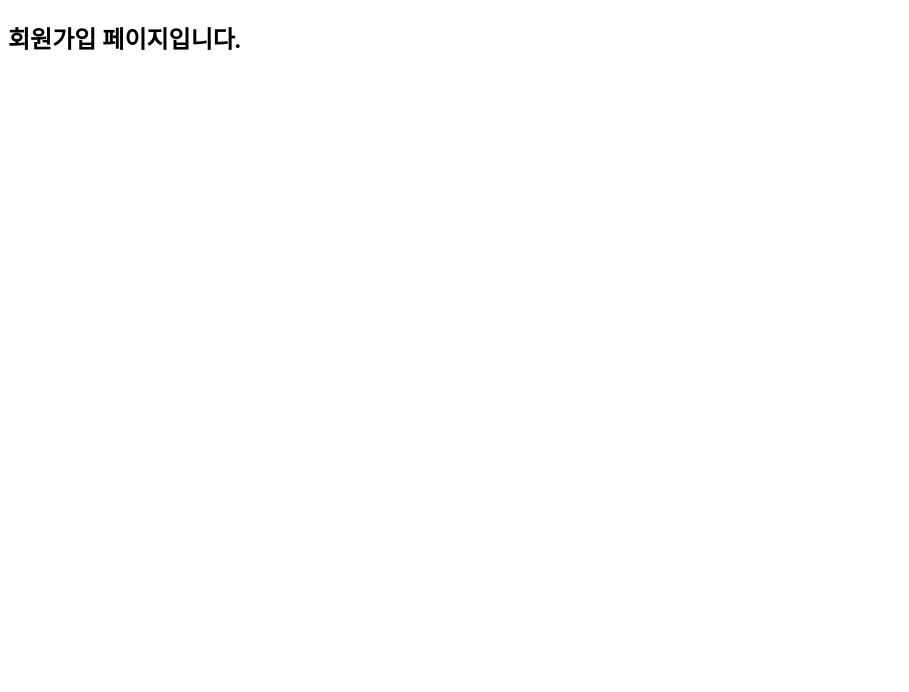
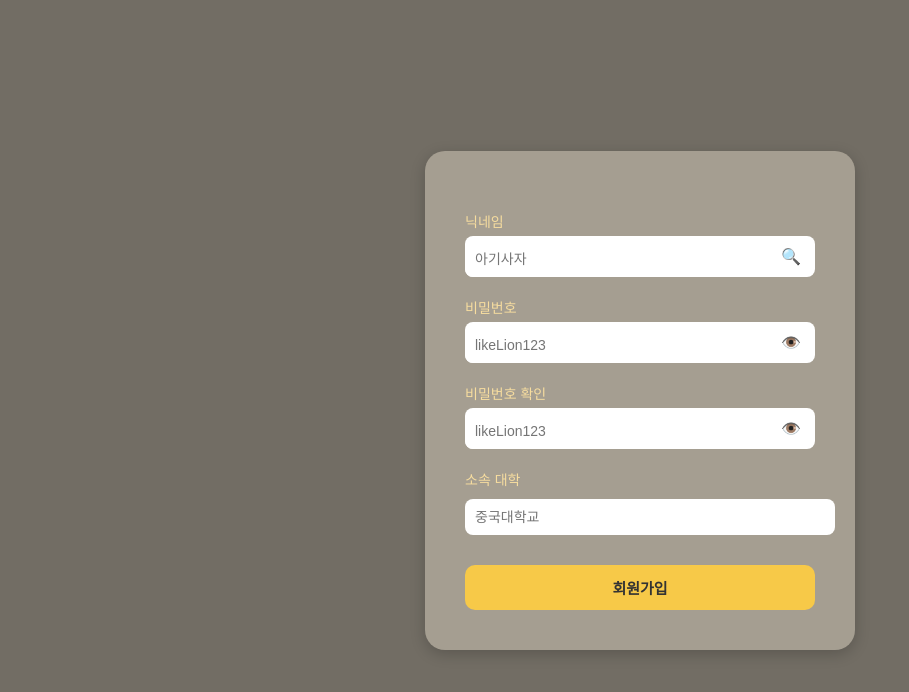
Before and after one commit to LikeLion-at-DGU/2025-simba-6-BeBee, a Django app: page /accounts/signup/ in a window 1280 px wide. Shown: the top 692 px of the page, without its empty margins (0-909 px from the left). Run offline with Django 5.2, Linux system fonts and the light colour scheme.

Commit message:
Feature/#12 signup (#15)
* WIP: accounts 앱 초기 구조 및 로그인 페이지 구현(#2)

* feat: 회원가입 페이지 UI 작업중

* WIP: 회원가입 페이지 UI 기초 완료

```diff
--- a/accounts/templates/accounts/signup.html
+++ b/accounts/templates/accounts/signup.html
@@ -1,10 +1,40 @@
+{% load static %}
 <!DOCTYPE html>
 <html lang="ko">
 <head>
     <meta charset="UTF-8">
     <title>회원가입</title>
+    <link rel="stylesheet" href="{% static 'css/accounts/signup.css' %}" />
+
 </head>
 <body>
-    <h2>회원가입 페이지입니다.</h2>
+    <div class="container">
+        <div class="signup-box">
+        <form>
+            <label for="nickname">닉네임</label>
+            <div class="input-group">
+            <input type="text" id="nickname" placeholder="아기사자">
+            <button type="button" class="icon-button">🔍</button>
+            </div>
+
+            <label for="password">비밀번호</label>
+            <div class="input-group">
+                <input type="password" id="password" placeholder="likeLion123">
+                <button type="button" class="icon-button">👁️</button>
+            </div>
+
+            <label for="password-confirm">비밀번호 확인</label>
+            <div class="input-group">
+                <input type="password" id="password-confirm" placeholder="likeLion123">
+                <button type="button" class="icon-button">👁️</button>
+            </div>
+
+            <label for="univ">소속 대학</label>
+            <input type="text" id="univ" placeholder="중국대학교">
+
+            <button type="submit" class="submit-button">회원가입</button>
+        </form>
+        </div>
+    </div>
 </body>
 </html>
--- a/project/static/css/accounts/signup.css
+++ b/project/static/css/accounts/signup.css
@@ -0,0 +1,93 @@
+body {
+  margin: 0;
+  font-family: 'Noto Sans KR', sans-serif;
+  background-color: #726d64;
+  color: #f0e6ca;
+}
+
+.container {
+  display: flex;
+  justify-content: center;
+  align-items: center;
+  min-height: 100vh;
+  position: relative;
+  overflow: hidden;
+}
+
+/* 배경 동그라미는 생략 가능. 추가하려면 position:absolute로 이미지 배치 */
+
+.signup-box {
+  background-color: #a59e91;
+  padding: 40px;
+  border-radius: 20px;
+  width: 350px;
+  box-shadow: 0 4px 15px rgba(0, 0, 0, 0.2);
+}
+
+h2 {
+  text-align: center;
+  color: #fff;
+  margin-bottom: 30px;
+}
+
+label {
+  display: block;
+  margin-top: 20px;
+  margin-bottom: 5px;
+  font-size: 14px;
+  color: #f7dd9f;
+}
+
+.input-group {
+  display: flex;
+  align-items: center;
+  background: #fff;
+  border-radius: 8px;
+  padding-right: 8px;
+}
+
+.input-group input {
+  flex: 1;
+  padding: 10px;
+  border: none;
+  border-radius: 8px 0 0 8px;
+  font-size: 14px;
+  outline: none;
+}
+
+.icon-button {
+  background: none;
+  border: none;
+  cursor: pointer;
+  font-size: 16px;
+  color: #999;
+}
+
+input[type="text"],
+input[type="password"] {
+  width: 100%;
+  padding: 10px;
+  font-size: 14px;
+  border-radius: 8px;
+  border: none;
+  margin-top: 5px;
+  outline: none;
+}
+
+.submit-button {
+  width: 100%;
+  padding: 12px;
+  margin-top: 30px;
+  border: none;
+  border-radius: 10px;
+  background-color: #f7c948;
+  color: #333;
+  font-weight: bold;
+  font-size: 15px;
+  cursor: pointer;
+  transition: background-color 0.3s;
+}
+
+.submit-button:hover {
+  background-color: #f4b924;
+}
```
Also changed, not shown: project/static/js/accounts/login.js (added), project/static/js/accounts/signup.js (added).
